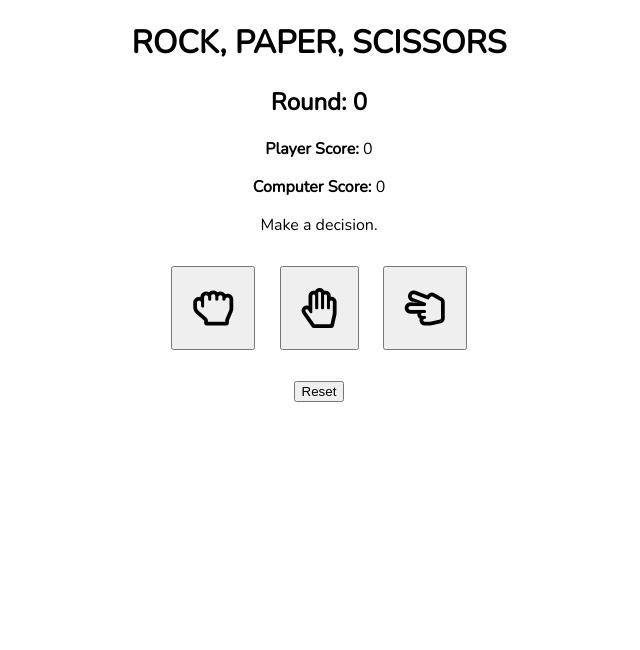
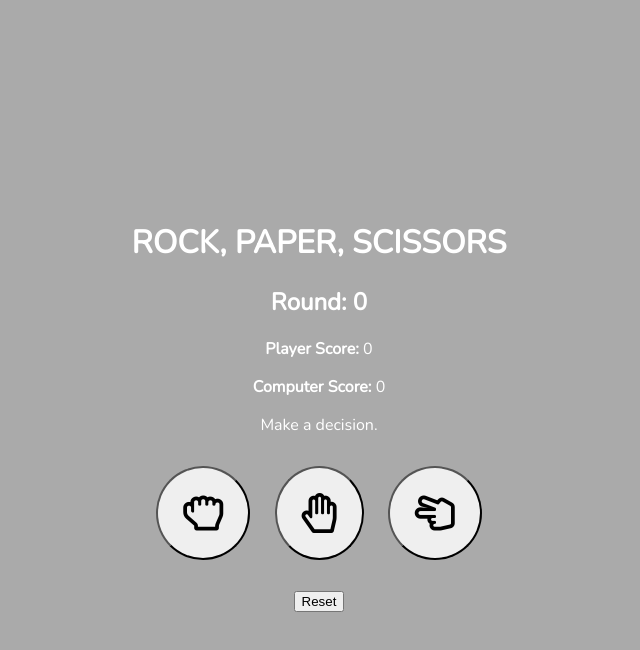
Before and after one commit to seaweeddol/rock-paper-scissors, a plain HTML site: page index.html in a window 1280 px wide. Shown: the whole page, without its empty margins (321-961 px from the left). Drawn offline with nearby package versions, Linux system fonts and the light colour scheme.

Commit message:
Add styles for win and lose. Add default bg color

```diff
--- a/style.css
+++ b/style.css
@@ -1,10 +1,25 @@
 body {
   font-family: 'Nunito', sans-serif;
+  color: white;
+  background: #AAAAAA;
+  transition: background 1s;
+}
+
+button:focus {
+  outline: none;
 }
 
 #gameContainer {
-  margin: 0 auto;
   text-align: center;
+  position: absolute;
+  width: 75%;
+  height: 50%;
+  position: absolute;
+  top:0;
+  bottom: 0;
+  left: 0;
+  right: 0;
+  margin: auto;
 }
 
 .playerOptions {
@@ -12,10 +27,21 @@ body {
 }
 
 .optionButton {
-  padding: 20px;
+  padding: 25px;
   margin: 10px;
+  border-radius: 50%;
 }
 
 .far {
   font-size: 3em;
 }
+
+.winner {
+  background: #3D9970;
+  transition: background 1.5s;
+}
+
+.loser {
+  background: #FF4136;
+  transition: background 1.5s;
+}
```
